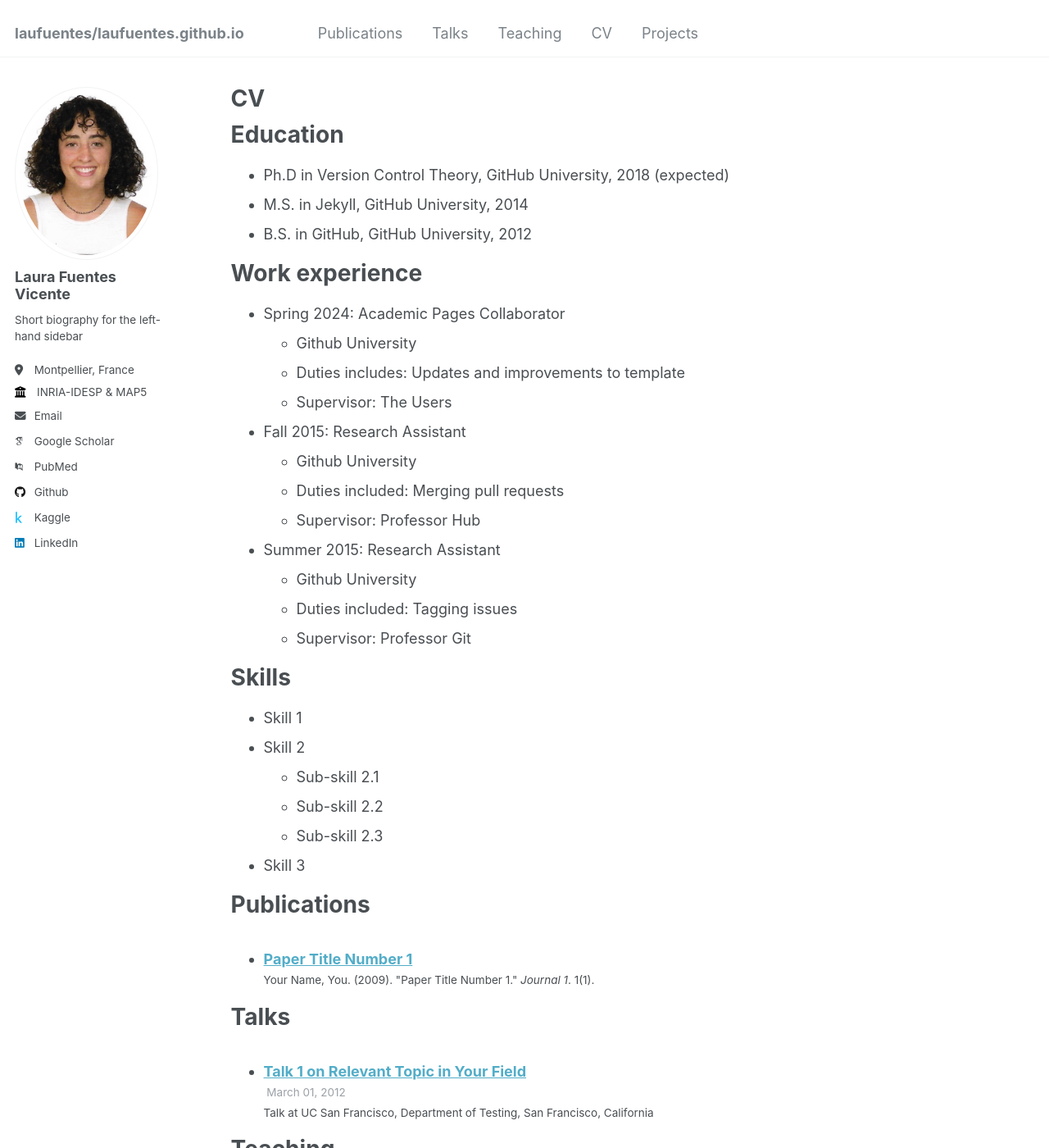
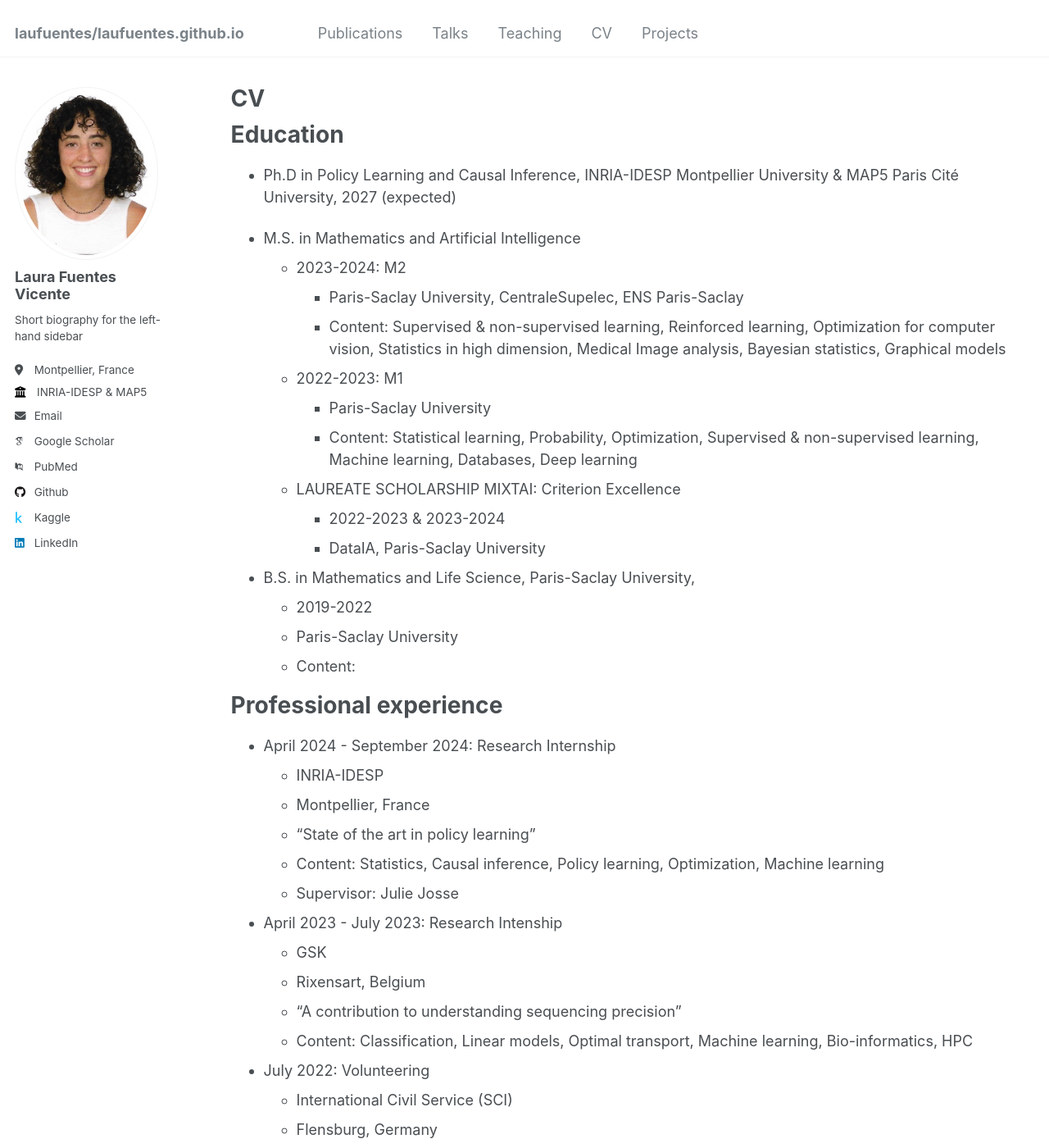
Before and after one commit to laufuentes/laufuentes.github.io, a Jekyll site: the page built from _pages/cv.md, in a window 1280 px wide and 1400 px high. Shown: the whole window at 82% size. Built offline with Jekyll 4.4.1, drawn with Linux system fonts in a browser that asks for light colours; some web fonts are replaced; some of the changed text lies outside the part shown.

Commit message:
cv changed

```diff
--- a/_pages/cv.md
+++ b/_pages/cv.md
@@ -11,54 +11,86 @@ redirect_from:
 
 Education
 ======
-* Ph.D in Version Control Theory, GitHub University, 2018 (expected)
-* M.S. in Jekyll, GitHub University, 2014
-* B.S. in GitHub, GitHub University, 2012
+* Ph.D in Policy Learning and Causal Inference, INRIA-IDESP Montpellier University & MAP5 Paris Cité University, 2027 (expected)
 
-Work experience
+* M.S. in Mathematics and Artificial Intelligence
+  * 2023-2024: M2
+    * Paris-Saclay University, CentraleSupelec, ENS Paris-Saclay
+    * Content: Supervised & non-supervised learning, Reinforced learning, Optimization for computer vision, Statistics in high dimension, Medical Image analysis, Bayesian statistics, Graphical models
+  * 2022-2023: M1
+    * Paris-Saclay University
+    * Content: Statistical learning, Probability, Optimization, Supervised & non-supervised learning, Machine learning, Databases, Deep learning
+
+  * LAUREATE SCHOLARSHIP MIXTAI: Criterion Excellence
+    * 2022-2023 & 2023-2024
+    * DataIA, Paris-Saclay University
+
+* B.S. in Mathematics and Life Science, Paris-Saclay University,
+  * 2019-2022
+  * Paris-Saclay University
+  * Content:
+
+
+Professional experience
 ======
-* Spring 2024: Academic Pages Collaborator
-  * Github University
-  * Duties includes: Updates and improvements to template
-  * Supervisor: The Users
+* April 2024 - September 2024: Research Internship
+  * INRIA-IDESP
+  * Montpellier, France
+  * "State of the art in policy learning"
+  * Content: Statistics, Causal inference, Policy learning, Optimization, Machine learning
+  * Supervisor: Julie Josse
 
-* Fall 2015: Research Assistant
-  * Github University
-  * Duties included: Merging pull requests
-  * Supervisor: Professor Hub
+* April 2023 - July 2023: Research Intenship
+  * GSK
+  * Rixensart, Belgium
+  * "A contribution to understanding sequencing precision"
+  * Content: Classification, Linear models, Optimal transport, Machine learning, Bio-informatics, HPC
 
-* Summer 2015: Research Assistant
-  * Github University
-  * Duties included: Tagging issues
-  * Supervisor: Professor Git
+* July 2022: Volunteering
+  * International Civil Service (SCI)
+  * Flensburg, Germany
+  * Help reforming a climatic park (Artefakt center)
+
+* April 2021 - May 2021: Research Internship
+  * IJCLab, Laboratory 2 Infinis Irene Joliot Curie, health department
+  * "Modeling cerebral tumor growth"
+  * Study of the effect of Radiotherapy on low grade diffuse gliomas with a partial differential equation (Fisher-Kolmogorov), in Python
+  * Supervisor: Mathilde Badoual, Sabir Jacquir
+
+* August 2021: Volunteering
+  * International Civil Service (SCI)
+  * Rome, Italy
+  * Help with the weeding, seed and harvest in a Community Supported Agriculture
 
 Skills
 ======
-* Skill 1
-* Skill 2
-  * Sub-skill 2.1
-  * Sub-skill 2.2
-  * Sub-skill 2.3
-* Skill 3
+* Languages
+  * Spanish (Native)
+  * French (C1)
+  * English (C1)
+  * Italian (B2)
+
+* Computer Science skills
+  * Python, R, PyTorch, LaTeX, GitHub
+  * Samtools, Minimap, HPC
+  * Excel, Powerpoint, Word, Teams
+  * iOS, Windows, Microsoft, Google
+  * Wordpress
 
 Publications
 ======
-  <ul>{% for post in site.publications reversed %}
+  '''<ul>{% for post in site.publications reversed %}
     {% include archive-single-cv.html %}
-  {% endfor %}</ul>
+  {% endfor %}</ul>'''
 
 Talks
 ======
-  <ul>{% for post in site.talks reversed %}
+  """<ul>{% for post in site.talks reversed %}
     {% include archive-single-talk-cv.html  %}
-  {% endfor %}</ul>
+  {% endfor %}</ul>"""
 
 Teaching
 ======
-  <ul>{% for post in site.teaching reversed %}
+  '''<ul>{% for post in site.teaching reversed %}
     {% include archive-single-cv.html %}
-  {% endfor %}</ul>
-
-Service and leadership
-======
-* Currently signed in to 43 different slack teams
+  {% endfor %}</ul>'''
```
